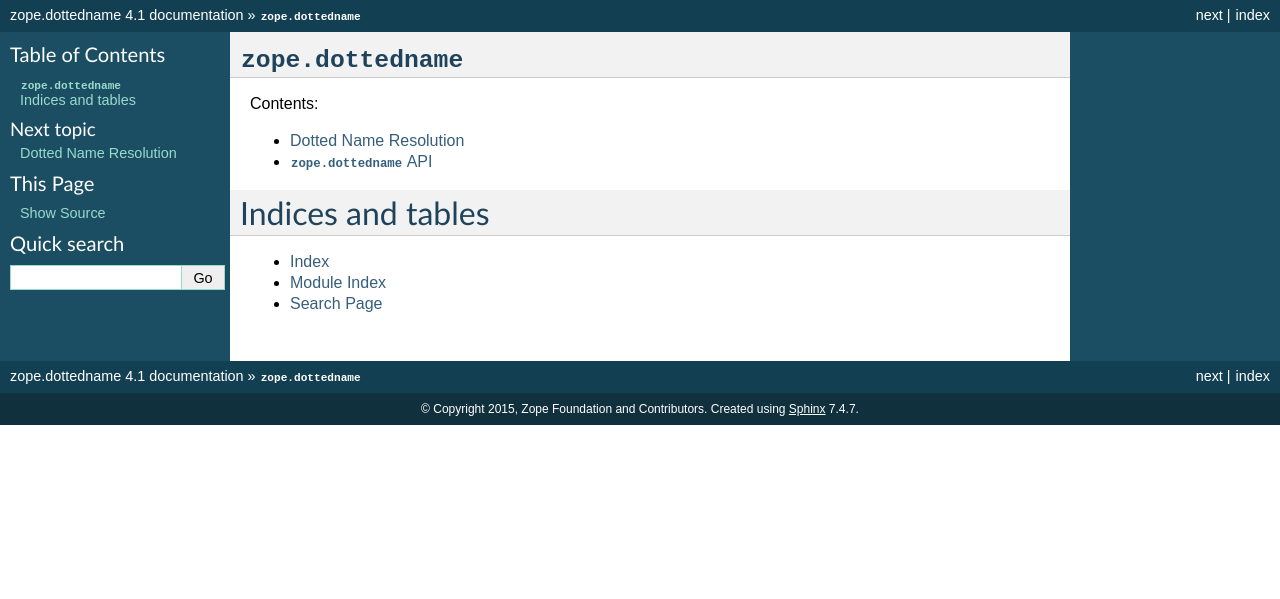
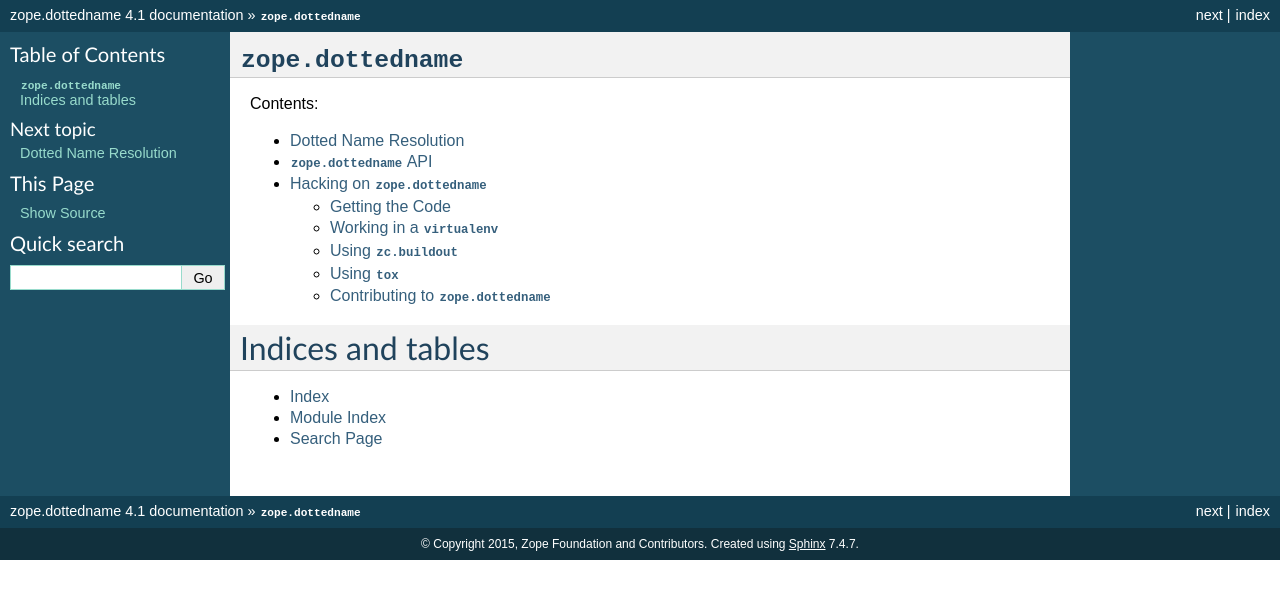
Before and after one commit to zopefoundation/zope.dottedname, a Sphinx documentation site: the page built from docs/index.rst, in a window 1280 px wide. Shown: the top 599 px of the page. Built offline with Sphinx 7.4.7, drawn with Linux system fonts in a browser that asks for light colours; some of the changed lines change nothing that is shown.

Commit message:
Add hacking docs.

```diff
--- /dev/null
+++ b/docs/hacking.rst
@@ -0,0 +1,292 @@
+Hacking on :mod:`zope.dottedname`
+==============================
+
+
+Getting the Code
+################
+
+The main repository for :mod:`zope.dottedname` is in the Zope Foundation
+Github repository:
+
+  https://github.com/zopefoundation/zope.dottedname
+
+You can get a read-only checkout from there:
+
+.. code-block:: sh
+
+   $ git clone https://github.com/zopefoundation/zope.dottedname.git
+
+or fork it and get a writeable checkout of your fork:
+
+.. code-block:: sh
+
+   $ git clone git@github.com/jrandom/zope.dottedname.git
+
+The project also mirrors the trunk from the Github repository as a
+Bazaar branch on Launchpad:
+
+https://code.launchpad.net/zope.dottedname
+
+You can branch the trunk from there using Bazaar:
+
+.. code-block:: sh
+
+   $ bzr branch lp:zope.dottedname
+
+
+Working in a ``virtualenv``
+###########################
+
+Installing
+----------
+
+If you use the ``virtualenv`` package to create lightweight Python
+development environments, you can run the tests using nothing more
+than the ``python`` binary in a virtualenv.  First, create a scratch
+environment:
+
+.. code-block:: sh
+
+   $ /path/to/virtualenv --no-site-packages /tmp/hack-zope.dottedname
+
+Next, get this package registered as a "development egg" in the
+environment:
+
+.. code-block:: sh
+
+   $ /tmp/hack-zope.dottedname/bin/python setup.py develop
+
+Running the tests
+-----------------
+
+Run the tests using the build-in ``setuptools`` testrunner:
+
+.. code-block:: sh
+
+   $ /tmp/hack-zope.dottedname/bin/python setup.py test
+   running test
+   ..........
+   ----------------------------------------------------------------------
+   Ran 10 tests in 0.000s
+
+   OK
+
+If you have the :mod:`nose` package installed in the virtualenv, you can
+use its testrunner too:
+
+.. code-block:: sh
+
+   $ /tmp/hack-zope.dottedname/bin/easy_install nose
+   ...
+   $ /tmp/hack-zope.dottedname/bin/nosetests
+   ..........
+   ----------------------------------------------------------------------
+   Ran 10 tests in 0.000s
+
+   OK
+
+If you have the :mod:`coverage` pacakge installed in the virtualenv,
+you can see how well the tests cover the code:
+
+.. code-block:: sh
+
+   $ /tmp/hack-zope.dottedname/bin/easy_install nose coverage
+   ...
+   $ /tmp/hack-zope.dottedname/bin/nosetests --with coverage
+   running nosetests
+   ...........
+   Name                         Stmts   Miss Branch BrPart  Cover   Missing
+   ------------------------------------------------------------------------
+   zope/dottedname.py               0      0      0      0   100%
+   zope/dottedname/example.py       0      0      0      0   100%
+   zope/dottedname/resolve.py      22      0      8      0   100%
+   ------------------------------------------------------------------------
+   TOTAL                           22      0      8      0   100%
+   ----------------------------------------------------------------------
+   Ran 11 tests in 0.000s
+
+   OK
+
+
+Building the documentation
+--------------------------
+
+:mod:`zope.dottedname` uses the nifty :mod:`Sphinx` documentation system
+for building its docs.  Using the same virtualenv you set up to run the
+tests, you can build the docs:
+
+.. code-block:: sh
+
+   $ /tmp/hack-zope.dottedname/bin/easy_install Sphinx
+   ...
+   $ bin/sphinx-build -b html -d docs/_build/doctrees docs docs/_build/html
+   ...
+   build succeeded.
+
+You can also test the code snippets in the documentation:
+
+.. code-block:: sh
+
+   $ bin/sphinx-build -b doctest -d docs/_build/doctrees docs docs/_build/doctest
+   ...
+
+   Doctest summary
+   ===============
+      12 tests
+       0 failures in tests
+       0 failures in setup code
+   build succeeded.
+   Testing of doctests in the sources finished, look at the  \
+       results in _build/doctest/output.txt.
+
+
+Using :mod:`zc.buildout`
+########################
+
+Setting up the buildout
+-----------------------
+
+:mod:`zope.dottedname` ships with its own :file:`buildout.cfg` file and
+:file:`bootstrap.py` for setting up a development buildout:
+
+.. code-block:: sh
+
+   $ /path/to/python2.6 bootstrap.py
+   ...
+   Generated script '.../bin/buildout'
+   $ bin/buildout
+   Develop: '/home/jrandom/projects/Zope/zope.dottedname/.'
+   ...
+   Generated script '.../bin/sphinx-quickstart'.
+   Generated script '.../bin/sphinx-build'.
+
+Running the tests
+-----------------
+
+Run the tests:
+
+.. code-block:: sh
+
+   $ bin/test --all
+   Running zope.testing.testrunner.layer.UnitTests tests:
+     Set up zope.testing.testrunner.layer.UnitTests in 0.000 seconds.
+     Ran 400 tests with 0 failures and 0 errors in 0.366 seconds.
+   Tearing down left over layers:
+     Tear down zope.testing.testrunner.layer.UnitTests in 0.000 seconds.
+
+
+Using :mod:`tox`
+################
+
+Running Tests on Multiple Python Versions
+-----------------------------------------
+
+`tox <http://tox.testrun.org/latest/>`_ is a Python-based test automation
+tool designed to run tests against multiple Python versions.  It creates
+a ``virtualenv`` for each configured version, installs the current package
+and configured dependencies into each ``virtualenv``, and then runs the
+configured commands.
+
+:mod:`zope.dottedname` configures the following :mod:`tox` environments via
+its ``tox.ini`` file:
+
+- The ``py26``, ``py27``, ``py33``, ``py34``, and ``pypy`` environments
+  builds a ``virtualenv`` with the appropriate interpreter,
+  installs :mod:`zope.dottedname` and dependencies, and runs the tests
+  via ``python setup.py test -q``.
+
+- The ``coverage`` environment builds a ``virtualenv`` with ``python2.6``,
+  installs :mod:`zope.dottedname`, installs
+  :mod:`nose` and :mod:`coverage`, and runs ``nosetests`` with statement
+  coverage.
+
+- The ``docs`` environment builds a virtualenv with ``python2.6``, installs
+  :mod:`zope.dottedname`, installs ``Sphinx`` and
+  dependencies, and then builds the docs and exercises the doctest snippets.
+
+This example requires that you have a working ``python2.6`` on your path,
+as well as installing ``tox``:
+
+.. code-block:: sh
+
+   $ tox -e py26
+   GLOB sdist-make: .../zope.interface/setup.py
+   py26 sdist-reinst: .../zope.interface/.tox/dist/zope.interface-4.0.2dev.zip
+   py26 runtests: commands[0]
+   ...........
+   ----------------------------------------------------------------------
+   Ran 10 tests in 0.152s
+
+   OK
+   ___________________________________ summary ____________________________________
+   py26: commands succeeded
+   congratulations :)
+
+Running ``tox`` with no arguments runs all the configured environments,
+including building the docs and testing their snippets:
+
+.. code-block:: sh
+
+   $ tox
+   GLOB sdist-make: .../zope.interface/setup.py
+   py26 sdist-reinst: .../zope.interface/.tox/dist/zope.interface-4.0.2dev.zip
+   py26 runtests: commands[0]
+   ...
+   Doctest summary
+   ===============
+     12 tests
+      0 failures in tests
+      0 failures in setup code
+      0 failures in cleanup code
+   build succeeded.
+   ___________________________________ summary ____________________________________
+   py26: commands succeeded
+   py27: commands succeeded
+   py33: commands succeeded
+   py34: commands succeeded
+   pypy: commands succeeded
+   coverage: commands succeeded
+   docs: commands succeeded
+   congratulations :)
+
+
+Contributing to :mod:`zope.dottedname`
+###################################
+
+Submitting a Bug Report
+-----------------------
+
+:mod:`zope.dottedname` tracks its bugs on Github:
+
+  https://github.com/zopefoundation/zope.dottedname/issues
+
+Please submit bug reports and feature requests there.
+
+
+Sharing Your Changes
+--------------------
+
+.. note::
+
+   Please ensure that all tests are passing before you submit your code.
+   If possible, your submission should include new tests for new features
+   or bug fixes, although it is possible that you may have tested your
+   new code by updating existing tests.
+
+If have made a change you would like to share, the best route is to fork
+the Githb repository, check out your fork, make your changes on a branch
+in your fork, and push it.  You can then submit a pull request from your
+branch:
+
+  https://github.com/zopefoundation/zope.dottedname/pulls
+
+If you branched the code from Launchpad using Bazaar, you have another
+option:  you can "push" your branch to Launchpad:
+
+.. code-block:: sh
+
+   $ bzr push lp:~jrandom/zope.dottedname/cool_feature
+
+After pushing your branch, you can link it to a bug report on Launchpad,
+or request that the maintainers merge your branch using the Launchpad
+"merge request" feature.
--- a/docs/index.rst
+++ b/docs/index.rst
@@ -8,6 +8,7 @@
 
    narrative
    api
+   hacking
 
 
 
```
